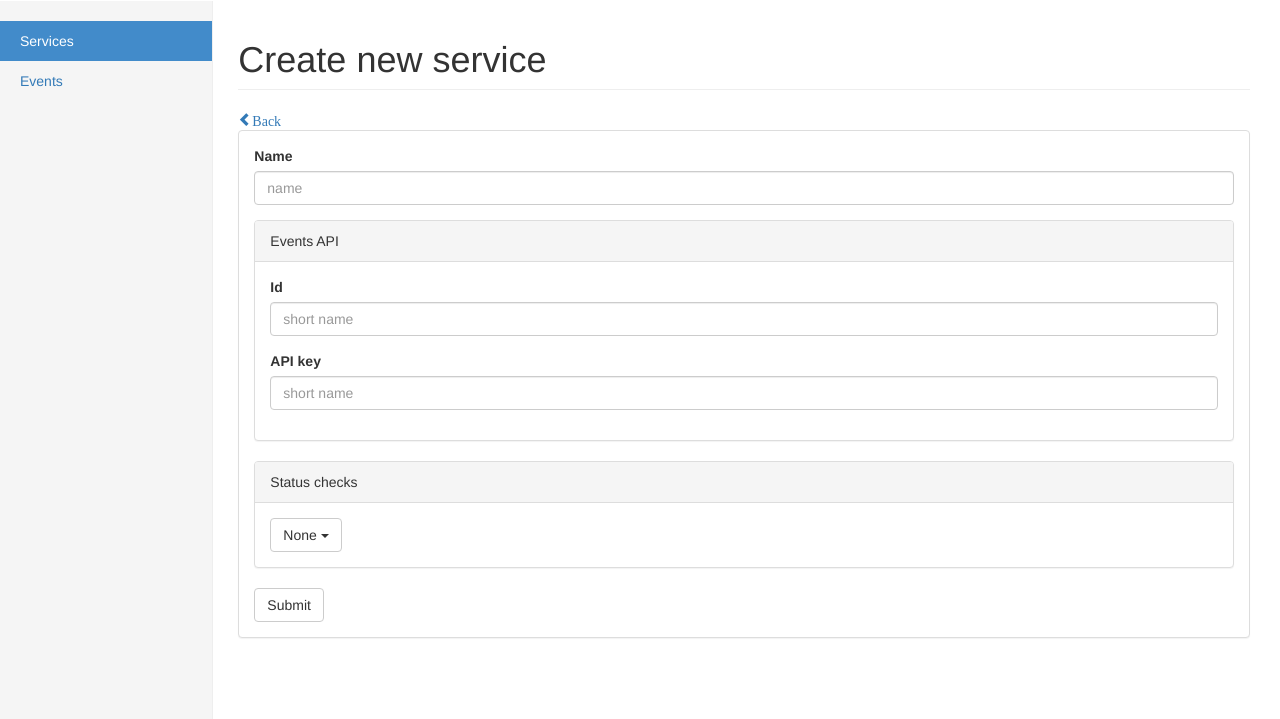
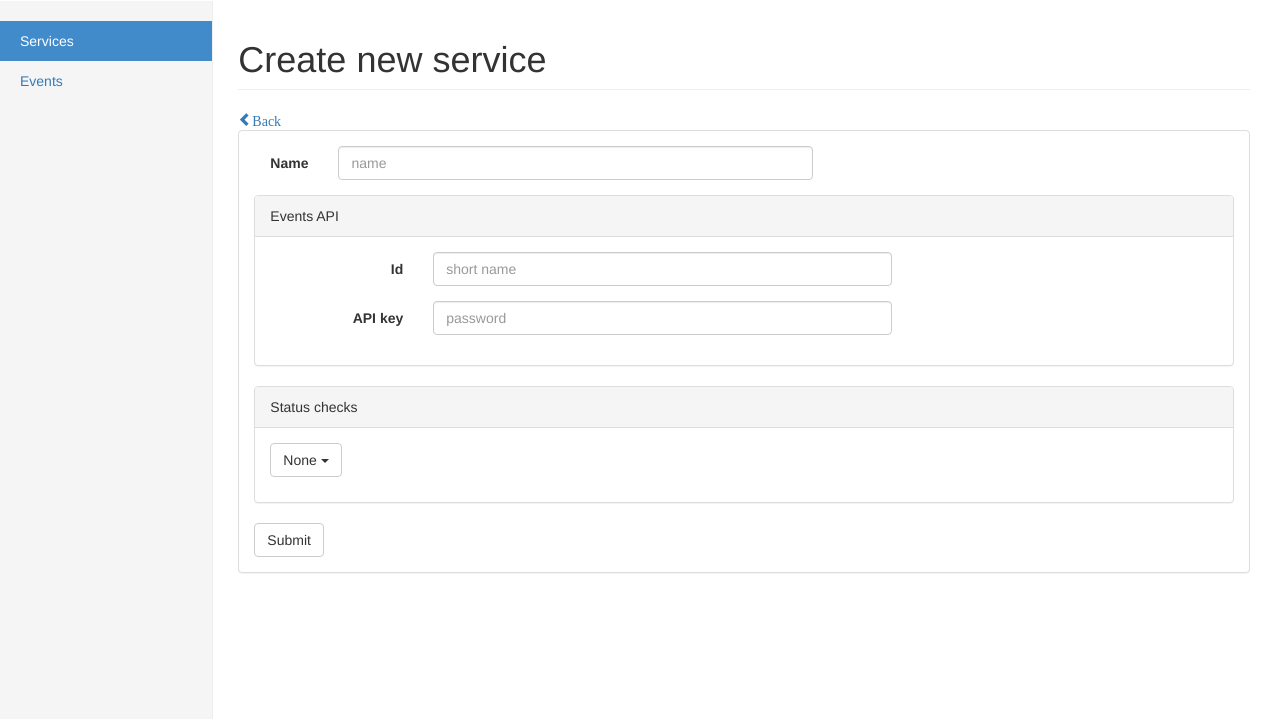
Before and after one commit to PoncinMatthieu/monni, a Python web app: template app/templates/newService.html in a window 1280 px wide. Shown: the part 80-799 px from the top of the page. Run offline with Jinja, Linux system fonts and the light colour scheme; the template is opened without the code that fills it, so the values that code supplies are empty; some libraries are stand-ins or nearby versions.

Commit message:
[interface] work on new service HTML form.

```diff
--- /dev/null
+++ b/app/static/js/serviceForm.js
@@ -0,0 +1,13 @@
+
+
+$(".btn-group.checks-type li").on("click", function( event ) {
+    var btn = $(this);
+    if (!btn.hasClass("active") && !btn.hasClass("disabled"))
+    {
+	$(".checks-type button").html(btn.find("a").html() + " <span class=\"caret\"></span>");
+	$($(".btn-group.checks-type li.active").data("target")).collapse("hide");
+	$(".btn-group.checks-type li.active").removeClass("active");
+	btn.addClass("active");
+	$(btn.data("target")).collapse("show");
+    }
+} )
--- a/app/static/style.css
+++ b/app/static/style.css
@@ -24,10 +24,13 @@ body { padding-top: 80px; }
 
 
 /* Services status */
+.form-status-check { margin: 10px;}
 ul.service-status { list-style-type: none; padding: 0px; margin: 0px; }
 .service-status li.status-green { background-image: url(img/status-green.png); background-repeat: no-repeat; background-size:20px 20px; background-position: 0px 0px; padding-left: 30px; min-height:25px; margin-top: 10px; margin-bottom: 10px; }
 .service-status li.status-red { background-image: url(img/status-red.png); background-repeat: no-repeat; background-size:20px 20px; background-position: 0px 0px; padding-left: 30px; min-height:25px; margin-top: 10px; margin-bottom: 10px; }
 
+
+.clear          { clear: both; }
 
 
 /*
@@ -37,7 +40,6 @@ a, h1, h2       { color: #377BA8; }
 h1, h2          { font-family: 'Georgia', serif; margin: 0; }
 h1              { border-bottom: 2px solid #eee; }
 h2              { font-size: 1.2em; }
-.clear          { clear: both; }
 
 #page           { margin: 2em auto; width: 800px; border: 5px solid #ccc;
                   background: white; }
--- a/app/templates/layout.html
+++ b/app/templates/layout.html
@@ -58,5 +58,7 @@
 
     <script src="https://ajax.googleapis.com/ajax/libs/jquery/1.11.0/jquery.min.js"></script>
     <script src="//netdna.bootstrapcdn.com/bootstrap/3.1.1/js/bootstrap.min.js"></script>
+    {% block js %}
+    {% endblock %}
   </body>
 </html>
--- a/app/templates/newService.html
+++ b/app/templates/newService.html
@@ -5,41 +5,134 @@
 <h1 class="page-header">Create new service</h1>
 
 <a href="{{ url_for('routeIndex') }}"><span class="glyphicon glyphicon-chevron-left" />Back</a>
-<form method="post" action="{{ url_for('routeNewService') }}" role="form">
+<form class="" method="post" action="{{ url_for('routeNewService') }}" role="form" style="margin-bottom: 100px;">
   <div class="panel panel-default">
     <div class="panel-body">
+
+      <div class="form-horizontal">
       <div class="form-group">
-	<label class="control-label">Name</label>
-	<input type="text" class="form-control" placeholder="name">
+	<label for="inputName" class="control-label col-md-1">Name</label>
+	<div class="col-md-6">
+	  <input id="inputName" type="text" class="form-control" placeholder="name">
+	</div>
       </div>
+      </div>
+
+      <div class="form-horizontal">
       <div class="panel panel-default">
 	<div class="panel-heading">Events API</div>
 	<div class="panel-body">
 	  <div class="form-group">
-	    <label class="control-label">Id</label>
-	    <input type="text" class="form-control" placeholder="short name">
+	    <label for="inputAPIID" class="control-label col-md-2">Id</label>
+	    <div class="col-md-6">
+	      <input id="inputAPIID" type="text" class="form-control" placeholder="short name">
+	    </div>
 	  </div>
 	  <div class="form-group">
-	    <label class="control-label">API key</label>
-	    <input type="text" class="form-control" placeholder="short name">
+	    <label for="inputAPIKey" class="control-label col-md-2">API key</label>
+	    <div class="col-md-6">
+	      <input id="inputAPIKey" type="password" class="form-control" placeholder="password">
+	    </div>
 	  </div>
 	</div>
       </div>
+      </div>
+
       <div class="panel panel-default">
 	<div class="panel-heading">Status checks</div>
 	<div class="panel-body">
-	  <div class="btn-group">
+	  <div class="btn-group checks-type">
 	    <button type="button" class="btn btn-default dropdown-toggle" data-toggle="dropdown">
 	      None
 	      <span class="caret"></span>
 	    </button>
 	    <ul class="dropdown-menu">
-	      <li><a>None</a></li>
-	      <li><a>HTTP</a></li>
-	      <li class="disabled"><a>WebSocket</a></li>
-	      <li class="disabled"><a>Simple TCP</a></li>
-	      <li class="disabled"><a>Simple UDP</a></li>
+	      <li class="active button-none" data-target="#collapseNone"><a class="btn">None</a></li>
+	      <li class="button-http" data-target="#collapseHTTP"><a class="btn">HTTP</a></li>
+	      <li class="disabled"><a class="btn">WebSocket</a></li>
+	      <li class="disabled"><a class="btn">Simple TCP</a></li>
+	      <li class="disabled"><a class="btn">Simple UDP</a></li>
 	    </ul>
+	  </div>
+
+	  <div id="collapseNone" class="form-status-check collapse in"></div>
+	  <div id="collapseHTTP" class="form-status-check collapse collapse">
+
+	    <div class="form-horizontal">
+	      <div class="form-group">
+		<label for="inputHTTPMethod" class="control-label col-md-2">Method</label>
+		<div class="col-md-6">
+		  <input id="inputHTTPMethod" type="text" class="form-control" value="GET">
+		</div>
+	      </div>
+	      <div class="form-group">
+		<label for="inputHTTPUrl" class="control-label col-md-2">Url</label>
+		<div class="col-md-6">
+		  <input id="inputHTTPUrl" type="url" class="form-control" placeholder="http://...">
+		</div>
+	      </div>
+
+	      <div class="form-group">
+		<label for="inputHTTPValidateCert" class="control-label col-md-2">Validate Cert</label>
+		<div class="col-md-6">
+		  <div class="checkbox">
+		    <input type="checkbox" checked>
+		  </div>
+		</div>
+	      </div>
+	    </div>
+
+	    <div class="panel panel-default">
+	      <div class="panel-heading">Headers</div>
+	      <div class="panel-body">
+		<style>@media (min-width: 992px) { .custom-label{text-align: right;}}</style>
+		{% for i in range(0,5) %}
+		<div class="row" style="margin-bottom:15px;">
+		  <div class="col-md-2 custom-label" style="margin-top: 0; margin-bottom: 0; padding-right: 0; padding-top: 7px;">
+		    <label class="control-label">Key</label>
+		  </div>
+		  <div class="col-md-3">
+		    <input id="inputHTTPHeaderKey{{ i }}" type="text" class="form-control">
+		  </div>
+
+		  <div class="col-md-1 custom-label" style="margin-top: 0; margin-bottom: 0; padding-right: 0; padding-top: 7px;">
+		    <label class="control-label">Data</label>
+		  </div>
+		  <div class="col-md-3">
+		    <input id="inputHTTPHeaderData{{ i }}" type="text" class="form-control">
+		  </div>
+		</div>
+		{% endfor %}
+	      </div>
+	    </div>
+
+	    <div class="form-horizontal">
+	      <div class="panel panel-default">
+		<div class="panel-heading">Basic Auth</div>
+		<div class="panel-body">
+		  <div class="form-group">
+		    <label for="inputHTTPBasicAuthLogin" class="control-label col-md-2">Login</label>
+		    <div class="col-md-6">
+		      <input id="inputHTTPBasicAuthLogin" type="text" class="form-control">
+		    </div>
+		  </div>
+		  <div class="form-group">
+		    <label for="inputHTTPBasicAuthLogin" class="control-label col-md-2">Password</label>
+		    <div class="col-md-6">
+		      <input id="inputHTTPBasicAuthLogin" type="password" class="form-control">
+		    </div>
+		  </div>
+		</div>
+	      </div>
+
+	      <div class="form-group">
+		<label for="inputHTTPData" class="control-label col-md-1">Data</label>
+		<div class="col-md-5">
+		  <textarea id="inputHTTPData" rows="4" class="form-control"></textarea>
+		</div>
+              </div>
+
+	    </div>
 	  </div>
 	</div>
       </div>
```
Also changed, not shown: other parts of app/templates/newService.html (+5 -0 lines).
